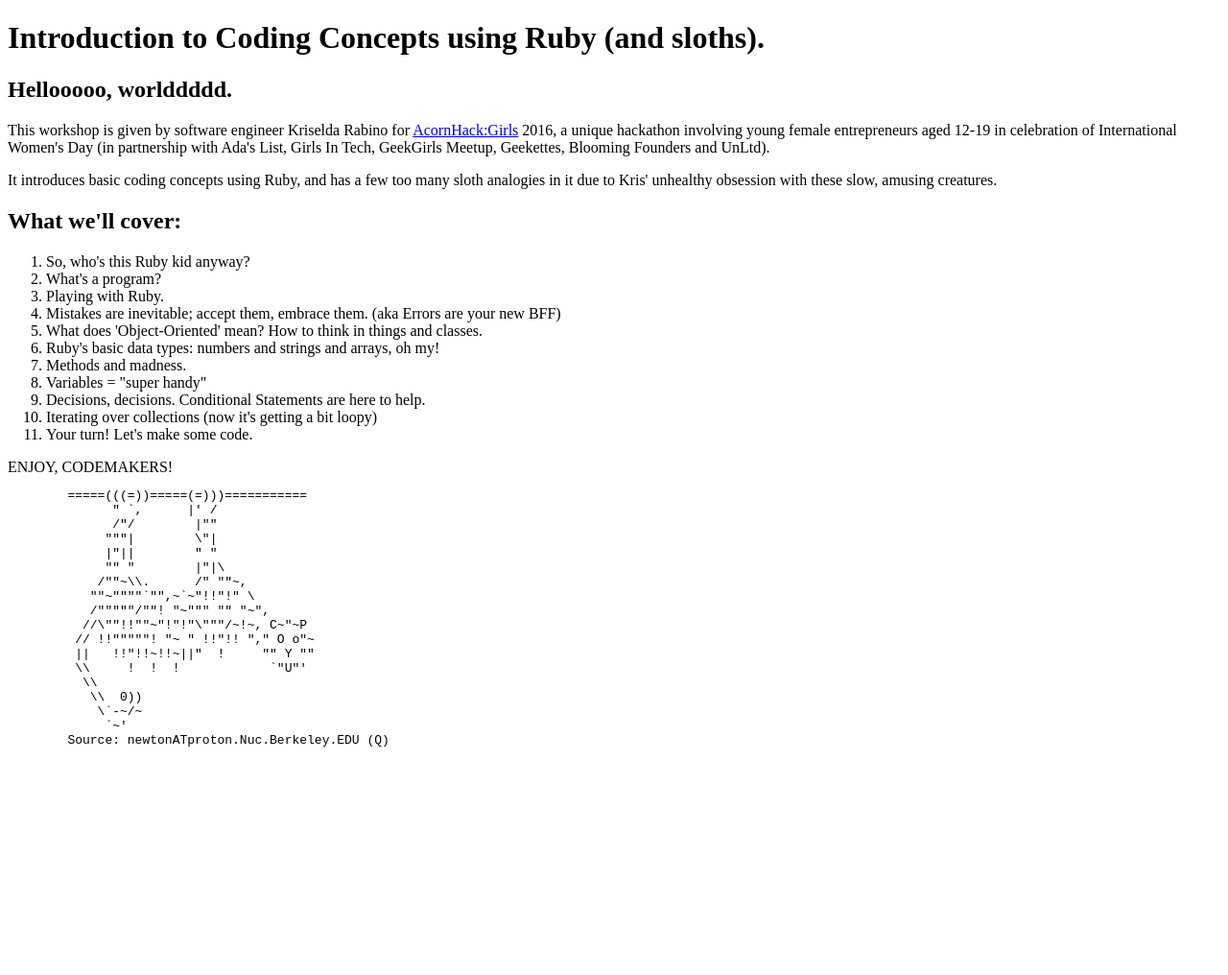
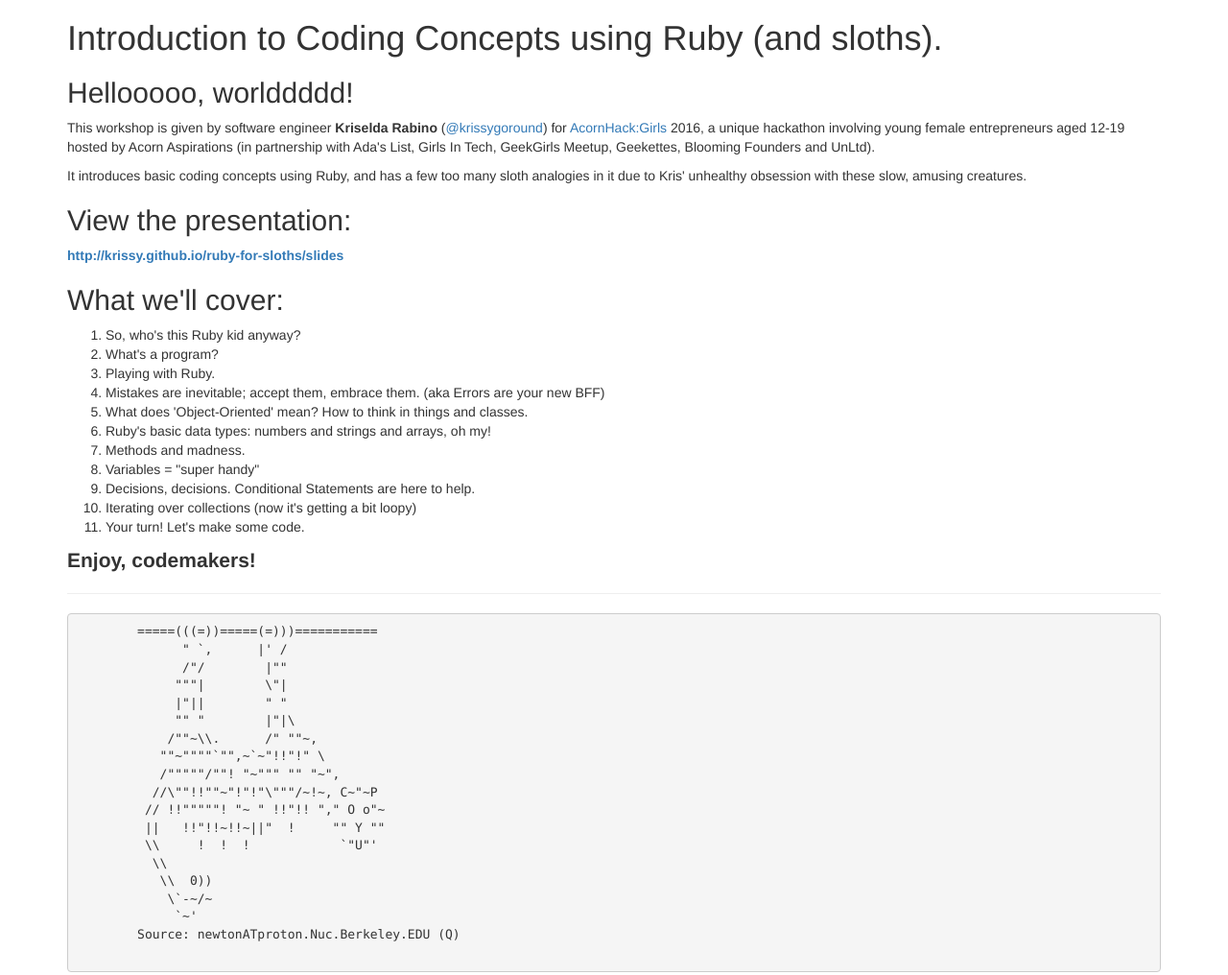
Before and after one commit to krissy/ruby-for-sloths, a plain HTML site: page index.html in a window 1280 px wide. Shown: the whole page at 96% size. Before the commit the page ends 807 px from the top, so only its background shows below. Drawn offline with nearby package versions, Linux system fonts and the light colour scheme.

Commit message:
Update index content

```diff
--- a/index.html
+++ b/index.html
@@ -2,13 +2,17 @@
 <html lang="en">
   <head>
     <title>Introduction to Coding Concepts using Ruby (and sloths).</title>
+    <link rel="stylesheet" href="https://maxcdn.bootstrapcdn.com/bootstrap/3.3.6/css/bootstrap.min.css" integrity="sha384-1q8mTJOASx8j1Au+a5WDVnPi2lkFfwwEAa8hDDdjZlpLegxhjVME1fgjWPGmkzs7" crossorigin="anonymous">
   </head>
   <body>
-    <h1>Introduction to Coding Concepts using Ruby (and sloths).</h1>
-    <div id="container" class="col">
-      <h2>Hellooooo, worlddddd.</h2>
-      <p>This workshop is given by software engineer Kriselda Rabino for <a href="http://acornhackgirls.co.uk">AcornHack:Girls</a> 2016, a unique hackathon involving young female entrepreneurs aged 12-19 in celebration of International Women's Day (in partnership with Ada's List, Girls In Tech, GeekGirls Meetup, Geekettes, Blooming Founders and UnLtd).</p>
+    <div class="container">
+      <h1>Introduction to Coding Concepts using Ruby (and sloths).</h1>
+      <h2>Hellooooo, worlddddd!</h2>
+      <p>This workshop is given by software engineer <strong>Kriselda Rabino</strong> (<a href="https://twitter.com/krissygoround">@krissygoround</a>) for <a href="http://acornhackgirls.co.uk">AcornHack:Girls</a> 2016, a unique hackathon involving young female entrepreneurs aged 12-19 hosted by Acorn Aspirations (in partnership with Ada's List, Girls In Tech, GeekGirls Meetup, Geekettes, Blooming Founders and UnLtd).</p>
       <p>It introduces basic coding concepts using Ruby, and has a few too many sloth analogies in it due to Kris' unhealthy obsession with these slow, amusing creatures.</p>
+
+      <h2>View the presentation:</h2>
+      <strong><a href="/slides">http://krissy.github.io/ruby-for-sloths/slides</a></strong>
 
       <h2>What we'll cover:</h2>
       <ol>
@@ -25,7 +29,9 @@
         <li>Your turn! Let's make some code.</li>
       </ol>
 
-      ENJOY, CODEMAKERS!
+      <p class="lead"><strong>Enjoy, codemakers!</strong></p>
+
+      <hr>
 
       <pre>
         =====(((=))=====(=)))===========
```
